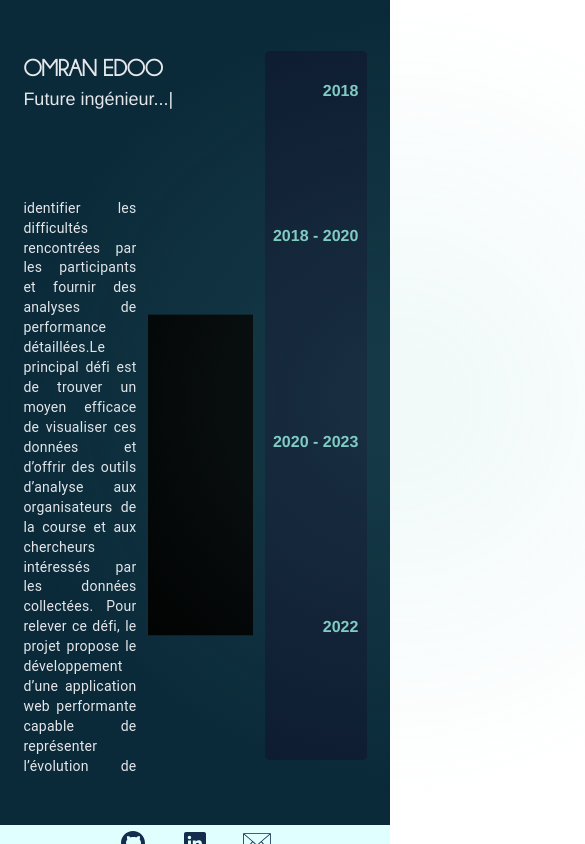
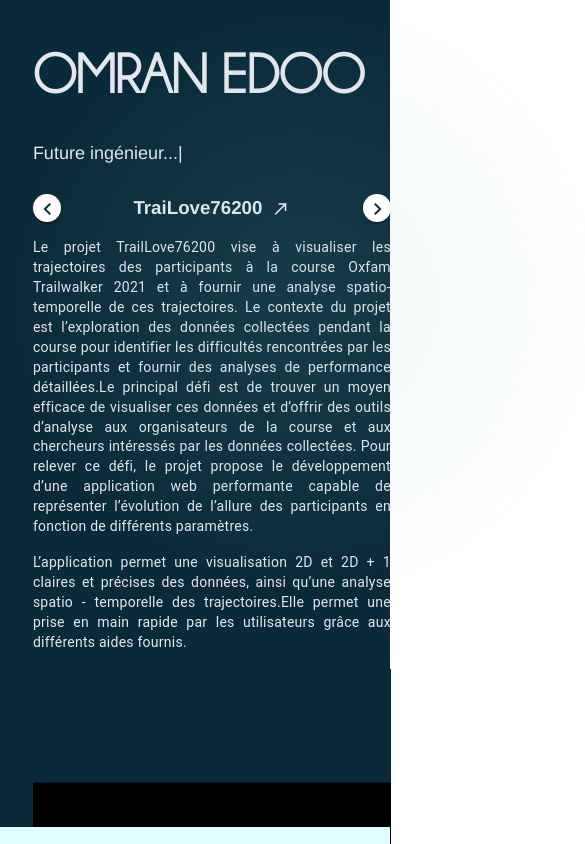
Before and after one commit to OmranEdoo/portefolio, a Vue app: page / in a window 390 px wide. Shown: the top 844 px of the page, 585 px wide, since content can reach past the window. Built offline with nearby package versions, Linux system fonts and the light colour scheme.

Commit message:
responsive v1

```diff
--- a/src/App.vue
+++ b/src/App.vue
@@ -1,14 +1,15 @@
 <template>
   <v-app id="appContainer">
     <div class="spotlight"></div>
-    <div class="fullPad">
+    <v-container id="gridContainer">
+      <v-row no-gutters>
+        <v-col xxl="9" xl="9" lg="8" md="12" sm="12" xs="12">
           <div id="presContainer">
             <h1 id="blaze" class="d-flex justify-content-start">Omran Edoo</h1>
             <TypeWriter :array="descriptions" />
           </div>
-      <div id="projectsContainer">
-        <ProjectCarousel />
-      </div>
+          <v-row no-gutters>
+            <v-col xxl="5" xl="5" lg="5" md="5" sm="12" xs="12">
               <div id="descriptionContainer" class="overflow-y-auto v-navigation-drawer__content">
                 <div class="d-flex flex-row justify-space-between">
                   <v-btn density="compact" icon="mdi-plus" @click="changeIndex(1)">
@@ -28,17 +29,28 @@
                     </span>
                   </v-btn>
                 </div>
-        <p v-for="text in projects[index].description" :key="text" class="text-body-2 mb-4" style="text-align: justify">
+                <p v-for="text in projects[index].description" :key="text" class="text-body-2 mb-4"
+                  style="text-align: justify">
                   {{ text }}
                 </p>
               </div>
+            </v-col>
+            <v-col offset-xxl="1" offset-xl="1" offset-lg="1" offset-md="1" xxl="6" xl="6" lg="6" md="6" sm="12" xs="12">
+              <div id="projectsContainer">
+                <ProjectCarousel />
+              </div>
+            </v-col>
+          </v-row>
+        </v-col>
+
+        <v-col>
           <div id="rightContainer">
-        <div id="cursusContainer">
             <CursusTimeline />
           </div>
-      </div>
+        </v-col>
+      </v-row>
+    </v-container>
     <FooterBar id="footer" />
-    </div>
   </v-app>
 </template>
 
@@ -76,8 +88,8 @@
       window.addEventListener('mousemove', e => updateSpotlight(e));
 
       function updateSpotlight(e) {
-        spotlight.style.left = `${e.pageX - 400}px`
-        spotlight.style.top = `${e.pageY - 400}px`
+        spotlight.style.left = `${e.pageX - 300}px`
+        spotlight.style.top = `${e.pageY - 300}px`
         //spotlight.style.backgroundImage = `radial-gradient(circle at ${e.pageX / window.innerWidth * 100}% ${e.pageY / window.innerHeight * 100}%, ${spotlightSize}`;
       }
     });
@@ -108,52 +120,28 @@
 
 #appContainer {
   background-color: #0b2a39;
-  /* #0b2a39;*/
   color: #e5e7eb
-    /*#b8d8ba;*/
-}
-
-.fullPad {
-  display: grid;
-  grid-template: 6vh minmax(150px, 16vh) 68vh 6vh 4vh / 3vw 29vw 27vw 26vw 3vw;
-  column-gap: 3vw;
 }
 
 #presContainer {
-  grid-area: 2/2/2/3;
   justify-content: start;
   display: flex;
   flex-direction: column;
 }
 
-#presContainer * {
-  width: 59vw;
-}
-
-#cursusContainer {
-  grid-area: 2/4/3/4;
-  height: 82vh;
-  width: 22vw;
-}
-
 #rightContainer {
   background: rgba(19, 15, 42, 0.5);
-  /*rgb(52, 59, 59);*/
-  grid-area: 2/4/3/4;
-  height: 84vh;
-  width: 26vw;
+  height: 90vh;
+  width: auto;
   border-radius: 5px;
-  padding-left: 2vw;
-  padding-right: 2vw;
+  padding: 5%
 }
 
 #projectsContainer {
-  grid-area: 3/3/3/3;
   display: block;
 }
 
 #descriptionContainer {
-  grid-area: 3/2/3/2;
   display: flex;
   flex-direction: column;
   justify-content: center;
@@ -165,9 +153,11 @@
 }
 
 #blaze {
+  padding-bottom: 100px;
   text-transform: uppercase;
   font-family: title;
-  font-size: 6vw;
+  font-size: calc(40px + 4vw);
+  height: 6vw;
 }
 
 .v-navigation-drawer__content::-webkit-scrollbar-track {
@@ -186,11 +176,11 @@
 
 .spotlight {
   position: absolute;
-  width: 800px;
-  height: 800px;
+  width: 600px;
+  height: 600px;
   border-radius: 50%;
   pointer-events: none;
-  background-image: radial-gradient(circle, rgba(120, 199, 198, 0.1) 50px, transparent 400px);
+  background-image: radial-gradient(circle, rgba(120, 199, 198, 0.1) 50px, transparent 300px);
 }
 
 #title:hover {
@@ -209,10 +199,15 @@
   color: #e5e7eb;
 }
 
+#gridContainer {
+  height: 94vh;
+  margin: 2vh
+}
+
 #footer {
-  grid-area: 5/1/5/3;
   width: 100vw;
   background: #E0FFFF;
+  height: 2vh;
 }
 
 .arrow {
--- a/src/components/CursusTimeline.vue
+++ b/src/components/CursusTimeline.vue
@@ -1,5 +1,5 @@
 <template>
-    <v-timeline align="start" density="comfortable" line-thickness="10" height="80vh"
+    <v-timeline align="start" density="comfortable" line-thickness="10" height="100%"
         class="overflow-y-auto v-navigation-drawer__content">
         <v-timeline-item width="100%" v-for="(experience, i) in experiences" :key="i" :dot-color="experience.color"
             size="xx-small">
@@ -8,7 +8,7 @@
                     experience.year }}</div>
             </template>
             <div>
-                <v-card variant="tonal" class="elevation-2">
+                <v-card variant="tonal" class="elevation-2" width="100%">
                     <v-card-title :class="`text-body-1 font-weight-bold text-${experience.color}`">
                         {{ experience.title }}
                     </v-card-title>
--- a/src/components/ProjectCarousel.vue
+++ b/src/components/ProjectCarousel.vue
@@ -20,6 +20,7 @@
         return {
             angle: 0,
             video: null,
+            phone: false
         }
     },
     mounted() {
--- a/src/components/TypeWriter.vue
+++ b/src/components/TypeWriter.vue
@@ -130,6 +130,7 @@
 
 <style>
 span {
+  padding-top: 2%;
   font-size: x-large;
 }
 
```
Lines whose indentation alone changed are shown as unchanged.
